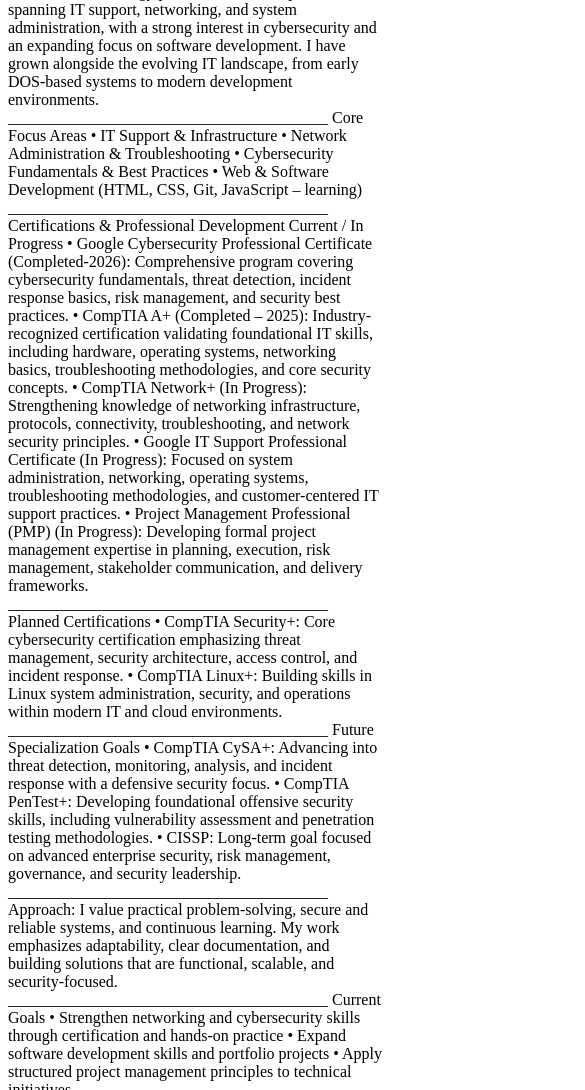
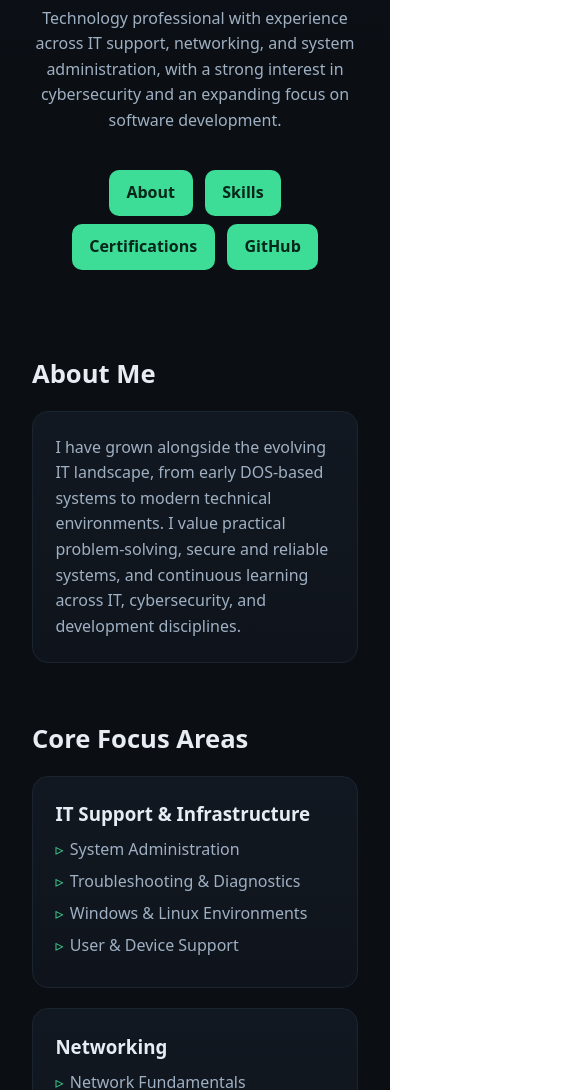
Before and after one commit to Eraisuithon49/MBlackwell-Portfolio, a plain HTML site: page index.html in a window 390 px wide. Shown: the part 157-1247 px from the top of the page, 585 px wide, since content can reach past the window. Drawn offline with Linux system fonts and the light colour scheme.

Commit message:
Refactor index.html for responsiveness and styling
Updated the HTML structure and styles for improved layout and responsiveness. Added viewport meta tag and enhanced the header section.

```diff
--- a/index.html
+++ b/index.html
@@ -3,77 +3,260 @@
 <html lang="en">
 <head>
   <meta charset="UTF-8" />
-  Mr. Michael Blackwell | IT Portfolio
+  <meta name="viewport" content="width=device-width, initial-scale=1.0" />
+  <title>M. Blackwell | IT • Cyber • Development</title>
+
+  <style>
+    :root {
+      --bg: #0b0f14;
+      --card: #121821;
+      --text: #e7edf3;
+      --muted: #9fb0c3;
+      --accent: #3ddc97;
+      --border: #1b2431;
+    }
+
+    * {
+      box-sizing: border-box;
+      margin: 0;
+      padding: 0;
+    }
+
+    body {
+      font-family: system-ui, -apple-system, Segoe UI, Roboto, sans-serif;
+      background: radial-gradient(1200px 600px at 20% -10%, #0f1724, var(--bg));
+      color: var(--text);
+      line-height: 1.6;
+    }
+
+    header {
+      text-align: center;
+      padding: 5rem 2rem 3rem;
+    }
+
+    header h1 {
+      font-size: 2.6rem;
+      letter-spacing: 0.5px;
+    }
+
+    header p {
+      max-width: 720px;
+      margin: 1rem auto 2rem;
+      color: var(--muted);
+    }
+
+    .cta a {
+      display: inline-block;
+      margin: 0.25rem;
+      padding: 0.65rem 1.1rem;
+      border-radius: 10px;
+      background: var(--accent);
+      color: #06261a;
+      font-weight: 600;
+      text-decoration: none;
+    }
+
+    main {
+      max-width: 1100px;
+      margin: auto;
+      padding: 2rem;
+    }
+
+    section {
+      margin-bottom: 3.5rem;
+    }
+
+    h2 {
+      font-size: 1.6rem;
+      margin-bottom: 1rem;
+    }
+
+    h3 {
+      margin-bottom: 0.4rem;
+    }
+
+    .card {
+      background: linear-gradient(180deg, #121821, #0f141c);
+      border: 1px solid var(--border);
+      border-radius: 16px;
+      padding: 1.4rem;
+    }
+
+    .card p,
+    .card li {
+      color: var(--muted);
+    }
+
+    .grid {
+      display: grid;
+      grid-template-columns: repeat(auto-fit, minmax(280px, 1fr));
+      gap: 1.25rem;
+    }
+
+    ul {
+      list-style: none;
+      margin-top: 0.5rem;
+    }
+
+    li {
+      margin-bottom: 0.4rem;
+    }
+
+    li::before {
+      content: "▹";
+      color: var(--accent);
+      margin-right: 0.4rem;
+    }
+
+    footer {
+      text-align: center;
+      padding: 2.5rem;
+      color: var(--muted);
+      border-top: 1px solid var(--border);
+    }
+  </style>
 </head>
+
 <body>
-  <h1>Hello, I'm Mike</h1>
-  <p>Developer • Designer • Creator</p>
 
-Overview:
-Technology professional with experience spanning IT support, networking, and system administration, with a strong interest in cybersecurity and an expanding focus on software development. I have grown alongside the evolving IT landscape, from early DOS-based systems to modern development environments.
-________________________________________
-Core Focus Areas
+<header>
+  <h1>M. Blackwell</h1>
+  <p>
+    Technology professional with experience across IT support, networking, and system administration, with a strong
+    interest in cybersecurity and an expanding focus on software development.
+  </p>
 
-•	IT Support & Infrastructure
+  <div class="cta">
+    <a href="#about">About</a>
+    <a href="#skills">Skills</a>
+    <a href="#certs">Certifications</a>
+    <a href="https://github.com/YOURUSERNAME" target="_blank">GitHub</a>
+  </div>
+</header>
 
-•	Network Administration & Troubleshooting
+<main>
 
-•	Cybersecurity Fundamentals & Best Practices
+<section id="about">
+  <h2>About Me</h2>
+  <div class="card">
+    <p>
+      I have grown alongside the evolving IT landscape, from early DOS-based systems to modern technical environments.
+      I value practical problem-solving, secure and reliable systems, and continuous learning across IT,
+      cybersecurity, and development disciplines.
+    </p>
+  </div>
+</section>
 
-•	Web & Software Development (HTML, CSS, Git, JavaScript – learning)
-________________________________________
-Certifications & Professional Development
+<section id="skills">
+  <h2>Core Focus Areas</h2>
+  <div class="grid">
 
-Current / In Progress
+    <div class="card">
+      <h3>IT Support & Infrastructure</h3>
+      <ul>
+        <li>System Administration</li>
+        <li>Troubleshooting & Diagnostics</li>
+        <li>Windows & Linux Environments</li>
+        <li>User & Device Support</li>
+      </ul>
+    </div>
 
-•	Google Cybersecurity Professional Certificate (Completed-2026):
-Comprehensive program covering cybersecurity fundamentals, threat detection, incident response basics, risk management, and security best practices.
+    <div class="card">
+      <h3>Networking</h3>
+      <ul>
+        <li>Network Fundamentals</li>
+        <li>Connectivity & Protocols</li>
+        <li>Network Troubleshooting</li>
+        <li>Security Basics</li>
+      </ul>
+    </div>
 
-•	CompTIA A+ (Completed – 2025):
-Industry-recognized certification validating foundational IT skills, including hardware, operating systems, networking basics, troubleshooting methodologies, and core security concepts.
+    <div class="card">
+      <h3>Cybersecurity & Development</h3>
+      <ul>
+        <li>Security Fundamentals</li>
+        <li>Threat Awareness</li>
+        <li>HTML & CSS</li>
+        <li>Git & GitHub</li>
+      </ul>
+    </div>
 
-•	CompTIA Network+ (In Progress):
-Strengthening knowledge of networking infrastructure, protocols, connectivity, troubleshooting, and network security principles.
+  </div>
+</section>
 
-•	Google IT Support Professional Certificate (In Progress):
-Focused on system administration, networking, operating systems, troubleshooting methodologies, and customer-centered IT support practices.
+<section id="certs">
+  <h2>Certifications & Professional Development</h2>
 
-•	Project Management Professional (PMP) (In Progress):
-Developing formal project management expertise in planning, execution, risk management, stakeholder communication, and delivery frameworks.
-________________________________________
-Planned Certifications
+  <div class="grid">
 
-•	CompTIA Security+:
-Core cybersecurity certification emphasizing threat management, security architecture, access control, and incident response.
+    <div class="card">
+      <h3>Completed Certifications</h3>
+      <ul>
+        <li>
+          <strong>Google Cybersecurity Professional Certificate</strong><br />
+          Covers cybersecurity fundamentals, threat detection, incident response basics, risk management,
+          and security best practices.
+        </li>
+        <li>
+          <strong>CompTIA A+ (2025)</strong><br />
+          Validates foundational IT skills including hardware, operating systems, networking basics,
+          troubleshooting, and core security concepts.
+        </li>
+      </ul>
+    </div>
 
-•	CompTIA Linux+:
-Building skills in Linux system administration, security, and operations within modern IT and cloud environments.
-________________________________________
-Future Specialization Goals
+    <div class="card">
+      <h3>In Progress</h3>
+      <ul>
+        <li>
+          <strong>CompTIA Network+</strong><br />
+          Strengthening knowledge of networking infrastructure, protocols, troubleshooting,
+          and network security principles.
+        </li>
+        <li>
+          <strong>Google IT Support Professional Certificate</strong><br />
+          Focused on system administration, networking, operating systems,
+          troubleshooting methodologies, and customer-centered IT support.
+        </li>
+        <li>
+          <strong>Project Management Professional (PMP)</strong><br />
+          Developing formal project management expertise including planning,
+          execution, risk management, and stakeholder communication.
+        </li>
+      </ul>
+    </div>
 
-•	CompTIA CySA+:
-Advancing into threat detection, monitoring, analysis, and incident response with a defensive security focus.
+    <div class="card">
+      <h3>Planned & Future Goals</h3>
+      <ul>
+        <li>CompTIA Security+</li>
+        <li>CompTIA Linux+</li>
+        <li>CompTIA CySA+</li>
+        <li>CompTIA PenTest+</li>
+        <li>CISSP</li>
+      </ul>
+    </div>
 
-•	CompTIA PenTest+:
-Developing foundational offensive security skills, including vulnerability assessment and penetration testing methodologies.
+  </div>
+</section>
 
-•	CISSP:
-Long-term goal focused on advanced enterprise security, risk management, governance, and security leadership.
-________________________________________
-Approach:
-I value practical problem-solving, secure and reliable systems, and continuous learning. My work emphasizes adaptability, clear documentation, and building solutions that are functional, scalable, and security-focused.
-________________________________________
-Current Goals
+<section id="goals">
+  <h2>Current Goals</h2>
+  <div class="card">
+    <ul>
+      <li>Strengthen networking and cybersecurity skills through certification and hands-on practice</li>
+      <li>Expand software development skills and portfolio projects</li>
+      <li>Apply structured project management principles to technical initiatives</li>
+    </ul>
+  </div>
+</section>
 
-•	Strengthen networking and cybersecurity skills through certification and hands-on practice
+</main>
 
-•	Expand software development skills and portfolio projects
+<footer>
+  © 2026 M. Blackwell • Built with GitHub Pages
+</footer>
 
-•	Apply structured project management principles to technical initiatives
-  <h2>Links</h2>
-  <ul>
-    <li>LinkedIn: https://www.linkedin.com/in/michael-blackwell-6675a5b0/</a></li>
-    <li>IT Portfolio: https://drive.google.com/drive/folders/1EmMh1MTesMfeUrQa588_7v4FZocRKmX7?usp=sharing</a></li>
-  </ul>
 </body>
 </html>
+``
```
